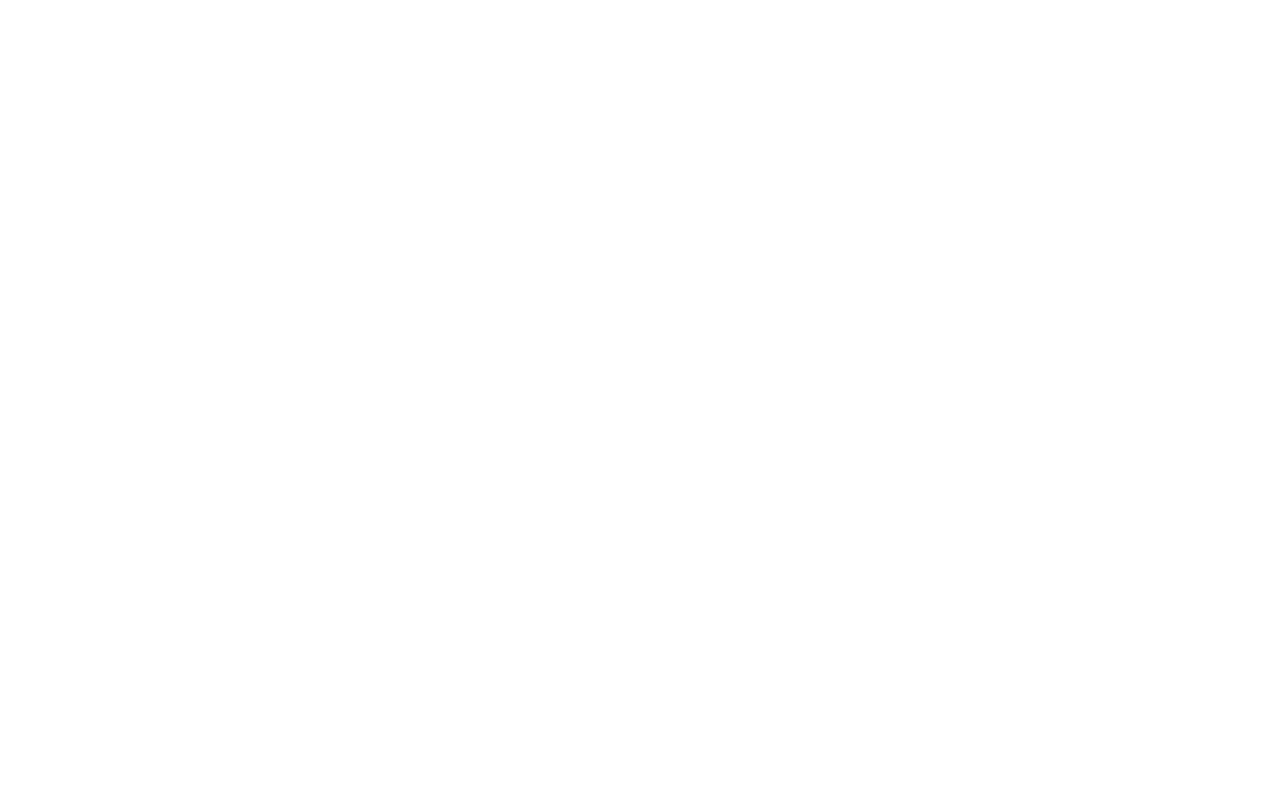
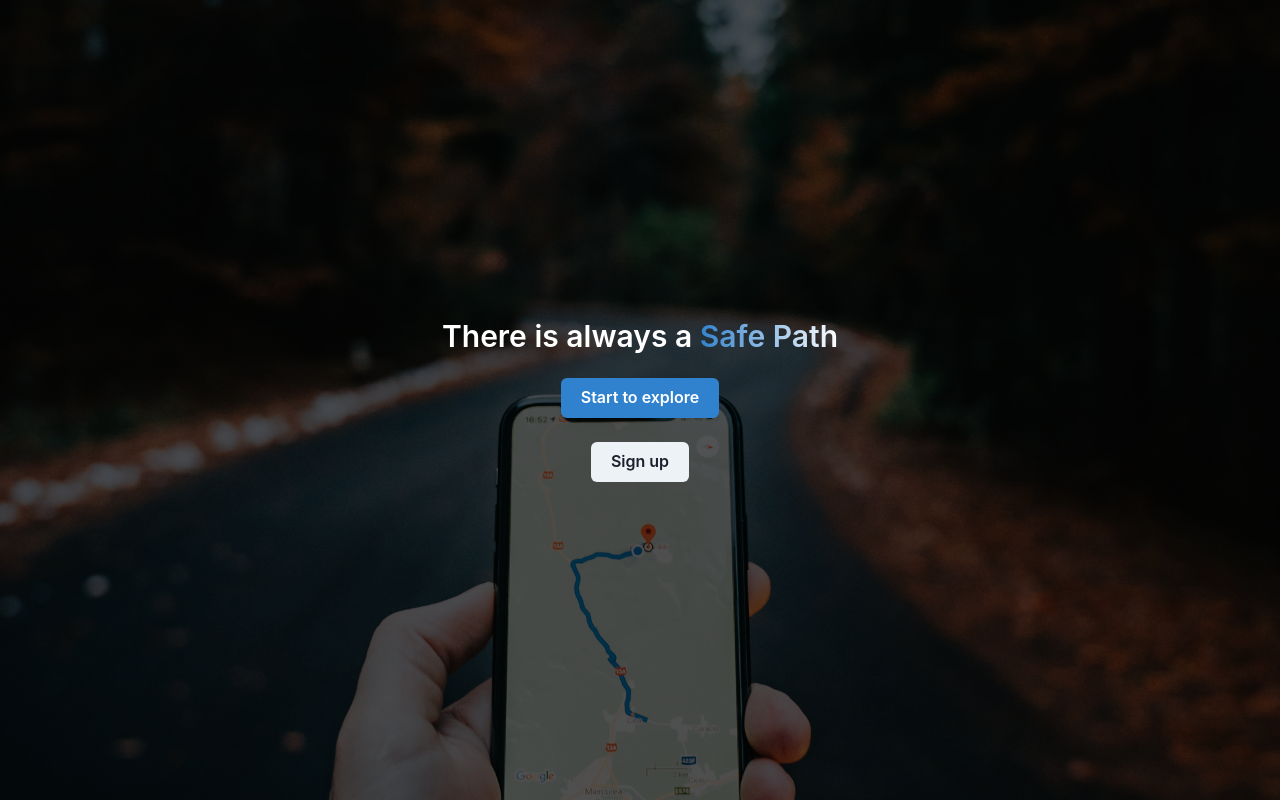
Before and after one commit to BinaryDog109/sath-crime-map-app, a React (Create React App) app: page / in a window 1280 px wide. Before the commit this address had no page. Built offline with nearby package versions, Linux system fonts and the light colour scheme.

Commit message:
Added home page

```diff
--- a/src/App.js
+++ b/src/App.js
@@ -1,25 +1,35 @@
-import { BrowserRouter, Link, Routes, Route } from 'react-router-dom'
-import Register from './pages/register'
-import Login from './pages/login'
-import EthnicitySelect from './pages/EthnicitySelect'
-import { MapPage } from './pages/MapPage/MapPage'
-import Price from './pages/price'
+import { BrowserRouter, Link, Routes, Route } from "react-router-dom";
+import Register from "./pages/register";
+import Login from "./pages/login";
+import EthnicitySelect from "./pages/EthnicitySelect";
+import { MapPage } from "./pages/MapPage/MapPage";
+import Price from "./pages/price";
+import { HomePage } from "./pages/HomePage/Home";
+import { ChakraProvider } from "@chakra-ui/react";
 function App() {
   return (
     <BrowserRouter>
-
       <Routes>
         {/* <Route path="home" element={<Home/>}/>
                 <Route path="" element={<Home/>}/> */}
+        <Route
+          exact
+          path="/"
+          element={
+            <ChakraProvider>
+              <HomePage />
+            </ChakraProvider>
+          }
+        />
         <Route path="register" element={<Register />} />
+
         <Route path="login" element={<Login />} />
         <Route path="ethnicitySelect" element={<EthnicitySelect />} />
         <Route path="MapPage" element={<MapPage />} />
-        <Route path="price" element={<Price/>}/>
+        <Route path="price" element={<Price />} />
       </Routes>
-
     </BrowserRouter>
-  )
+  );
 }
 
-export default App
+export default App;
--- /dev/null
+++ b/src/pages/HomePage/Home.js
@@ -0,0 +1,52 @@
+import React from "react";
+import {
+  chakra,
+  Box,
+  Flex,
+  Heading,
+  Button,
+  Stack,
+} from "@chakra-ui/react";
+import { useNavigate } from 'react-router-dom'
+
+export function HomePage(){
+    const navigate = useNavigate()
+  return (
+    <chakra.header>
+
+      <Box
+        w="full"
+        h="100vh"
+        // Photo by Tamas Tuzes-Katai on Unsplash
+        backgroundImage="url(/home-page-unsplash.jpg)"
+        bgPos="center"
+        bgSize="cover"
+      >
+        <Flex
+          align="center"
+          pos="relative"
+          justify="center"
+          boxSize="full"
+          bg="blackAlpha.700"
+        >
+          <Stack textAlign="center" alignItems="center" spacing={6}>
+            <Heading
+              fontSize={["2xl", "3xl"]}
+              fontWeight="semibold"
+              color="white"
+            //   textTransform="uppercase"
+            >
+              There is always a {" "}
+              <chakra.span bgGradient="linear(to-r, blue.500, white)"
+            bgClip="text" textDecor="underline">
+                Safe Path
+              </chakra.span>
+            </Heading>
+            <Button onClick={()=>navigate("/mappage")} colorScheme="blue" p={5}>Start to explore</Button>
+            <Button onClick={()=>navigate("/register")} p={5}>Sign up</Button>
+          </Stack>
+        </Flex>
+      </Box>
+    </chakra.header>
+  );
+};
```
Also changed, not shown: src/pages/Home.js (deleted, +0 -13 lines), public/home-page-unsplash.jpg (added).
